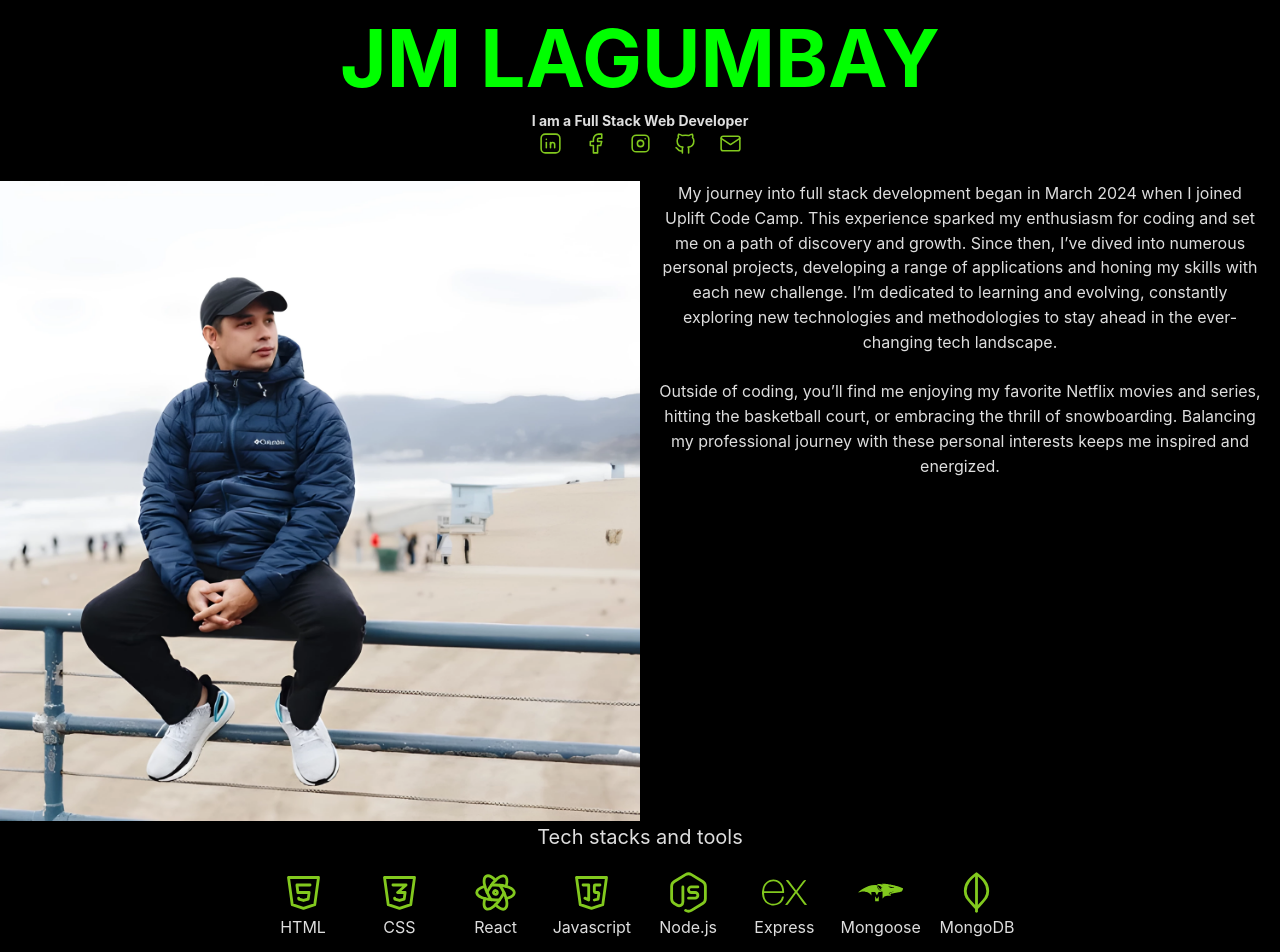
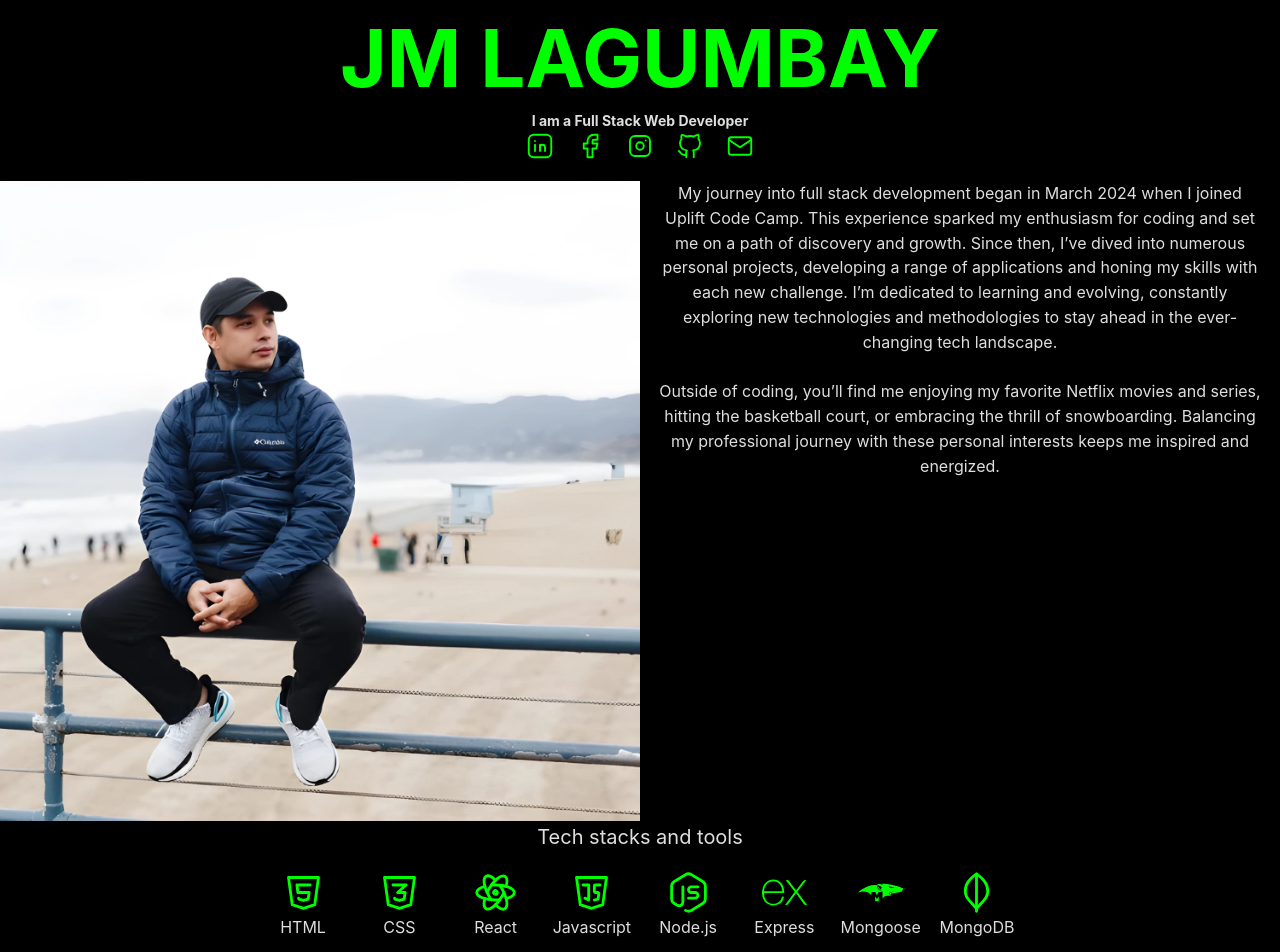
Before and after one commit to mikelagumbay22/jmlagumbay.com, a React (Vite) app: page / in a window 1280 px wide. Shown: the part 120-1072 px from the top of the page. Built offline with nearby package versions, Linux system fonts and the light colour scheme.

Commit message:
feat: Update social media css

```diff
--- a/src/components/SocialMedia.jsx
+++ b/src/components/SocialMedia.jsx
@@ -25,9 +25,9 @@ function SocialMedia() {
           style={{ textDecoration: "none", color: "inherit" }}
         >
           <IconBrandLinkedin
-            style={{ width: rem(25), height: rem(25) }}
+            style={{ width: rem(30), height: rem(30) }}
             stroke={1.5}
-            color="var(--mantine-color-lime-filled)"
+            color="lime"
           />
         </a>
 
@@ -38,9 +38,9 @@ function SocialMedia() {
           style={{ textDecoration: "none", color: "inherit" }}
         >
           <IconBrandFacebook
-            style={{ width: rem(25), height: rem(25) }}
+            style={{ width: rem(30), height: rem(30) }}
             stroke={1.5}
-            color="var(--mantine-color-lime-filled)"
+            color="lime"
           />
         </a>
 
@@ -51,9 +51,9 @@ function SocialMedia() {
           style={{ textDecoration: "none", color: "inherit" }}
         >
           <IconBrandInstagram
-            style={{ width: rem(25), height: rem(25) }}
+            style={{ width: rem(30), height: rem(30) }}
             stroke={1.5}
-            color="var(--mantine-color-lime-filled)"
+            color="lime"
           />
         </a>
 
@@ -64,9 +64,9 @@ function SocialMedia() {
           style={{ textDecoration: "none", color: "inherit" }}
         >
           <IconBrandGithub
-            style={{ width: rem(25), height: rem(25) }}
+            style={{ width: rem(30), height: rem(30) }}
             stroke={1.5}
-            color="var(--mantine-color-lime-filled)"
+            color="lime"
           />
         </a>
 
@@ -75,9 +75,9 @@ function SocialMedia() {
           style={{ textDecoration: "none", color: "inherit" }}
         >
           <IconMail
-            style={{ width: rem(25), height: rem(25) }}
+            style={{ width: rem(30), height: rem(30) }}
             stroke={1.5}
-            color="var(--mantine-color-lime-filled)"
+            color="lime"
           />
         </a>
       </Flex>
--- a/src/components/Stacks.jsx
+++ b/src/components/Stacks.jsx
@@ -29,7 +29,7 @@ function Stacks() {
           <IconBrandHtml5
             style={{ width: iconSize, height: iconSize }}
             stroke={1.5}
-            color="var(--mantine-color-lime-filled)"
+            color="lime"
           />
           <Text>HTML</Text>
         </div>
@@ -37,7 +37,7 @@ function Stacks() {
           <IconBrandCss3
             style={{ width: iconSize, height: iconSize }}
             stroke={1.5}
-            color="var(--mantine-color-lime-filled)"
+            color="lime"
           />
           <Text>CSS</Text>
         </div>
@@ -45,7 +45,7 @@ function Stacks() {
           <IconBrandReact
             style={{ width: iconSize, height: iconSize }}
             stroke={1.5}
-            color="var(--mantine-color-lime-filled)"
+            color="lime"
           />
           <Text>React</Text>
         </div>
@@ -53,7 +53,7 @@ function Stacks() {
           <IconBrandJavascript
             style={{ width: iconSize, height: iconSize }}
             stroke={1.5}
-            color="var(--mantine-color-lime-filled)"
+            color="lime"
           />
           <Text>Javascript</Text>
         </div>
@@ -61,21 +61,21 @@ function Stacks() {
           <IconBrandNodejs
             style={{ width: iconSize, height: iconSize }}
             stroke={1.5}
-            color="var(--mantine-color-lime-filled)"
+            color="lime"
           />
           <Text>Node.js</Text>
         </div>
         <div className={styles.gridItem}>
           <SiExpress
             style={{ width: iconSize, height: iconSize }}
-            color="var(--mantine-color-lime-filled)"
+            color="lime"
           />
           <Text>Express</Text>
         </div>
         <div className={styles.gridItem}>
           <SiMongoose
             style={{ width: iconSize, height: iconSize }}
-            color="var(--mantine-color-lime-filled)"
+            color="lime"
           />
           <Text>Mongoose</Text>
         </div>
@@ -83,7 +83,7 @@ function Stacks() {
           <IconBrandMongodb
             style={{ width: iconSize, height: iconSize }}
             stroke={1.5}
-            color="var(--mantine-color-lime-filled)"
+            color="lime"
           />
           <Text>MongoDB</Text>
         </div>
```
